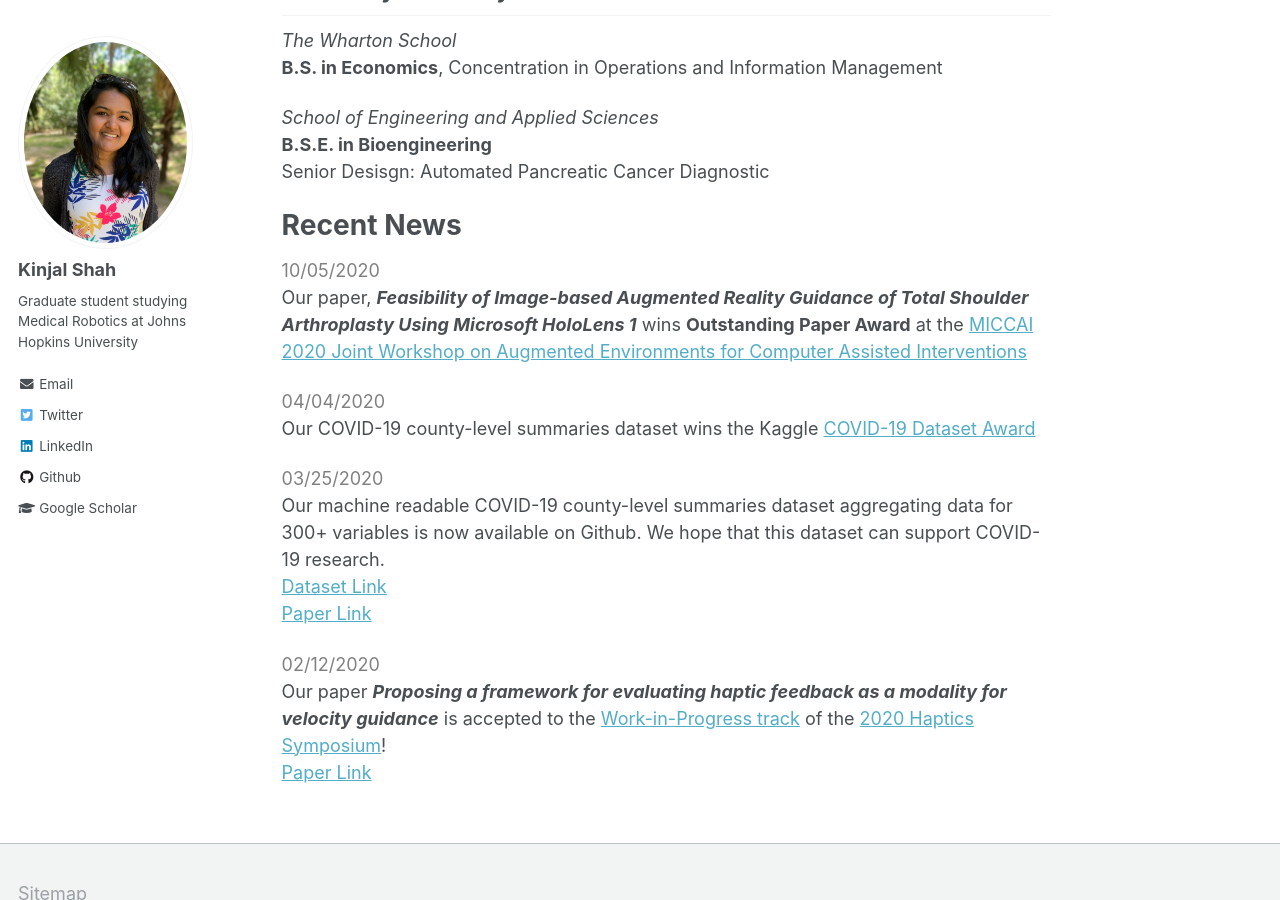
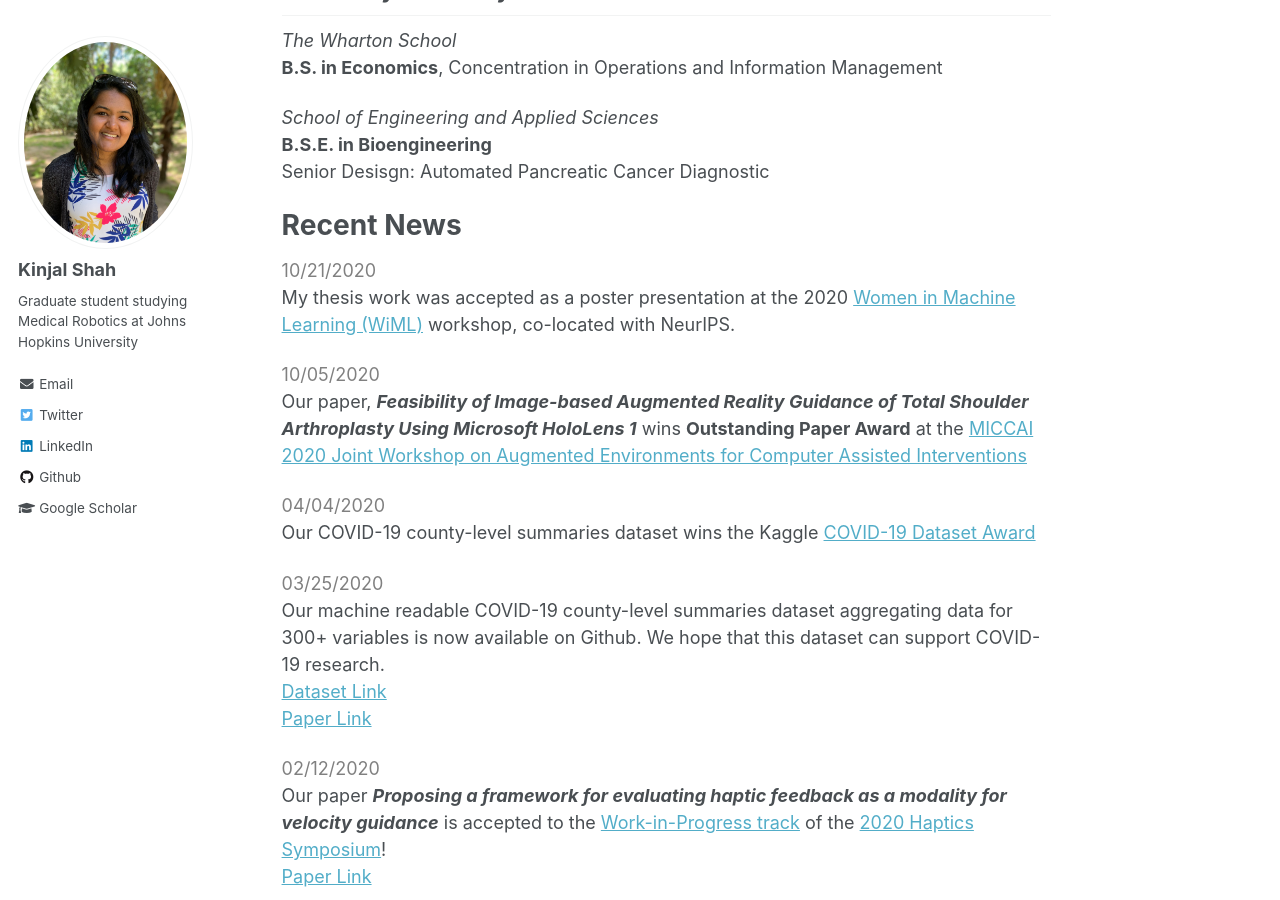
Before and after one commit to kinjmshah/kinjmshah.github.io, a Jekyll site: the page built from _pages/about.md, in a window 1280 px wide and 900 px high, scrolled down 737 px. Built offline with Jekyll 4.4.1, drawn with Linux system fonts in a browser that asks for light colours.

Commit message:
Update about.md

```diff
--- a/_pages/about.md
+++ b/_pages/about.md
@@ -29,6 +29,9 @@ Senior Desisgn: Automated Pancreatic Cancer Diagnostic
 
 # Recent News
 
+<span style="color:gray">10/21/2020</span>
+My thesis work was accepted as a poster presentation at the 2020 [Women in Machine Learning (WiML)](https://wimlworkshop.org/neurips2020/) workshop, co-located with NeurIPS.
+
 <span style="color:gray">10/05/2020</span>
 Our paper, ***Feasibility of Image-based Augmented Reality Guidance of Total Shoulder Arthroplasty Using Microsoft HoloLens 1*** wins **Outstanding Paper Award** at the [MICCAI 2020 Joint Workshop on Augmented Environments for Computer Assisted Interventions](https://workshops.ap-lab.ca/aecai2020/)
 
```
